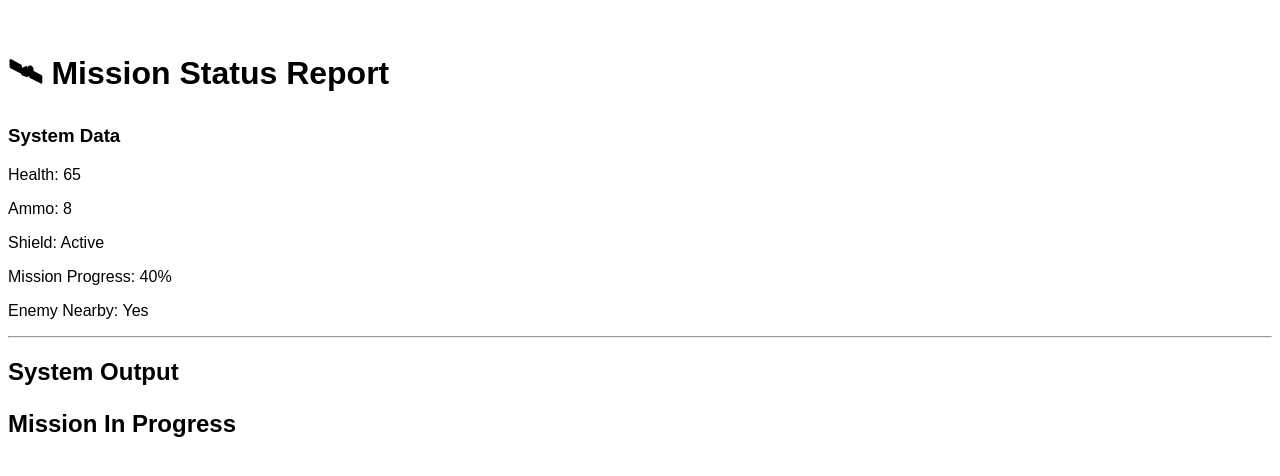
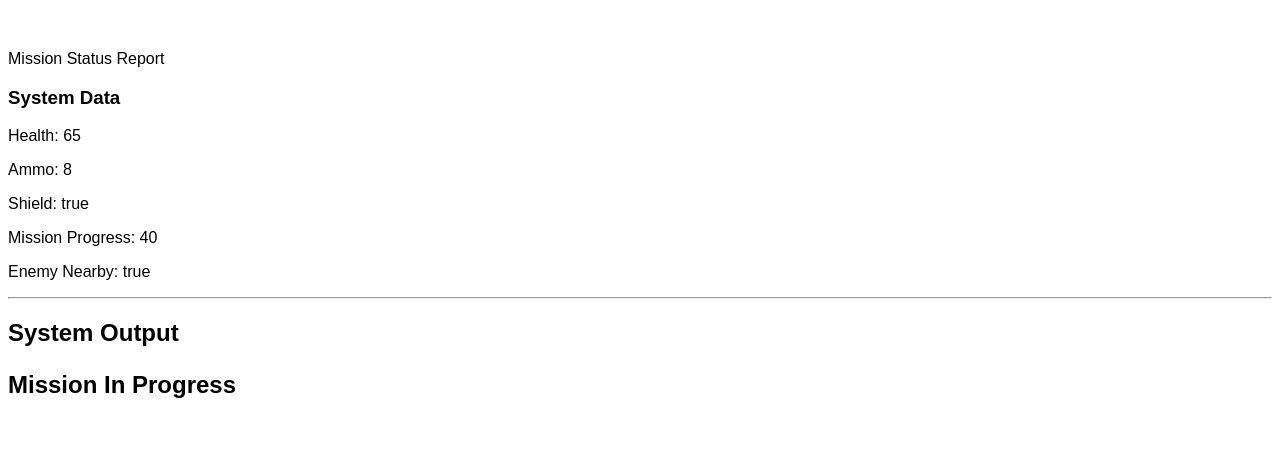
Before and after one commit to navpreetchahal5504-hue/modern, a plain HTML site: page index.html in a window 1280 px wide. Drawn offline with Linux system fonts and the light colour scheme.

Commit message:
Update index.html

```diff
--- a/index.html
+++ b/index.html
@@ -8,23 +8,21 @@
 </head>
 <body>
 
-    <h1>🛰 Mission Status Report</h1>
+    <h>Mission Status Report</h>
 
     <!-- Mission Variables Display -->
-    <h3>System Data</h3>
-
-    <p>Health: 65</p>
-    <p>Ammo: 8</p>
-    <p>Shield: Active</p>
-    <p>Mission Progress: 40%</p>
-    <p>Enemy Nearby: Yes</p>
+     <h3>System Data</h3>
+     <p>Health: 65</p>
+     <p>Ammo: 8</p>
+     <p>Shield: true</p>
+     <p>Mission Progress: 40</p>
+     <p>Enemy Nearby: true</p>
 
     <hr>
 
     <!-- Output Section -->
-    <h2>System Output</h2>
-    <p id="output">Initializing system...</p>
-
+     <h2>System Output</h2>
+     <p id="output">Initializing system</p>
     <script src="script.js"></script>
 
 </body>
```
